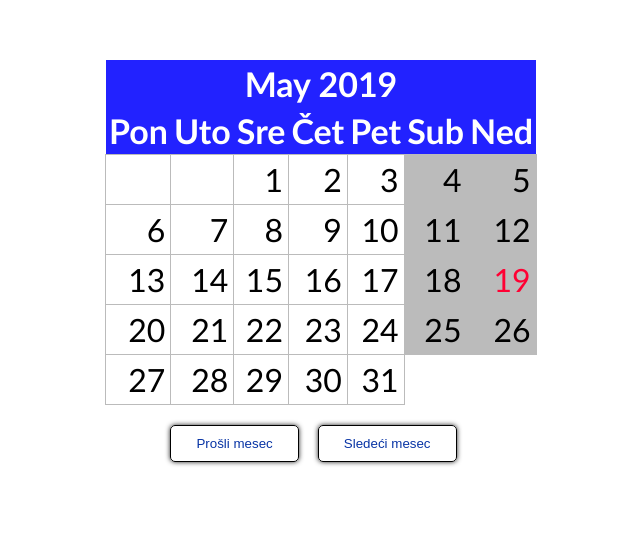
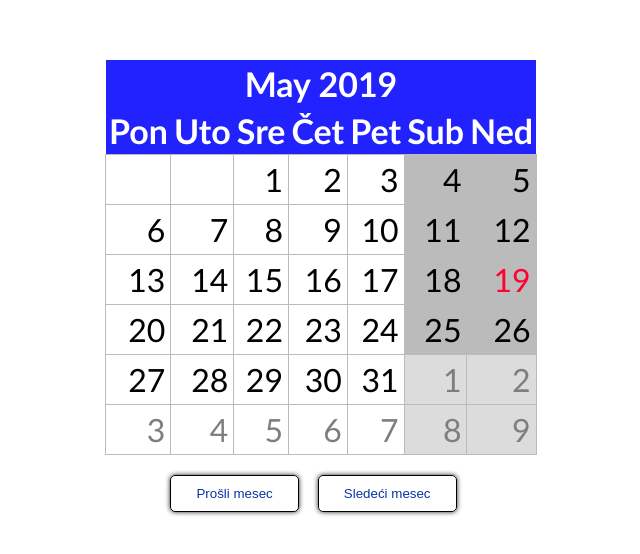
Before and after one commit to BogyJ/Kalendar, a plain HTML site: page index.html in a window 1280 px wide. Shown: the part 180-734 px from the top of the page, without its empty margins (319-959 px from the left). Drawn offline with Linux system fonts and the light colour scheme.

Commit message:
Add files via upload

```diff
--- a/app.js
+++ b/app.js
@@ -46,6 +46,8 @@ function showCalendar(year, month) {
     let tbody = document.getElementById('table-body');
 
     let date = 1;
+	let dateReset = false;
+
     for(let i=0; i<6; i++) {
         let row = document.createElement('tr');
         for(let j=1; j<=7; j++) {
@@ -54,14 +56,24 @@ function showCalendar(year, month) {
                 let cellText = document.createTextNode('');
                 cell.appendChild(cellText);
                 row.appendChild(cell);
-            } else if (date > daysInMonth) {
-                break;
+            } else if (date > daysInMonth && j <= 7) {
+				date = 1;
+				dateReset = true;
+				let cell = document.createElement('td');
+                let cellText = document.createTextNode(date);
+				date++;
+				cell.className = 'next-month-date';
+                cell.appendChild(cellText);
+                row.appendChild(cell);
             } else {
                 let cell = document.createElement('td');
                 let cellText = document.createTextNode(date);
                 if(date === datum.getDate() && year === datum.getFullYear() && month === datum.getMonth()) {
                     cell.className = "current-date";
                 }
+				if(dateReset) {
+					cell.className = 'next-month-date';
+				}
                 cell.appendChild(cellText);
                 row.appendChild(cell);
                 date++;
--- a/main.css
+++ b/main.css
@@ -60,3 +60,7 @@ button:hover {
 	color: #ffffff;
 	transition: .4s;
 }
+
+.next-month-date {
+	opacity: .5;
+}
```
